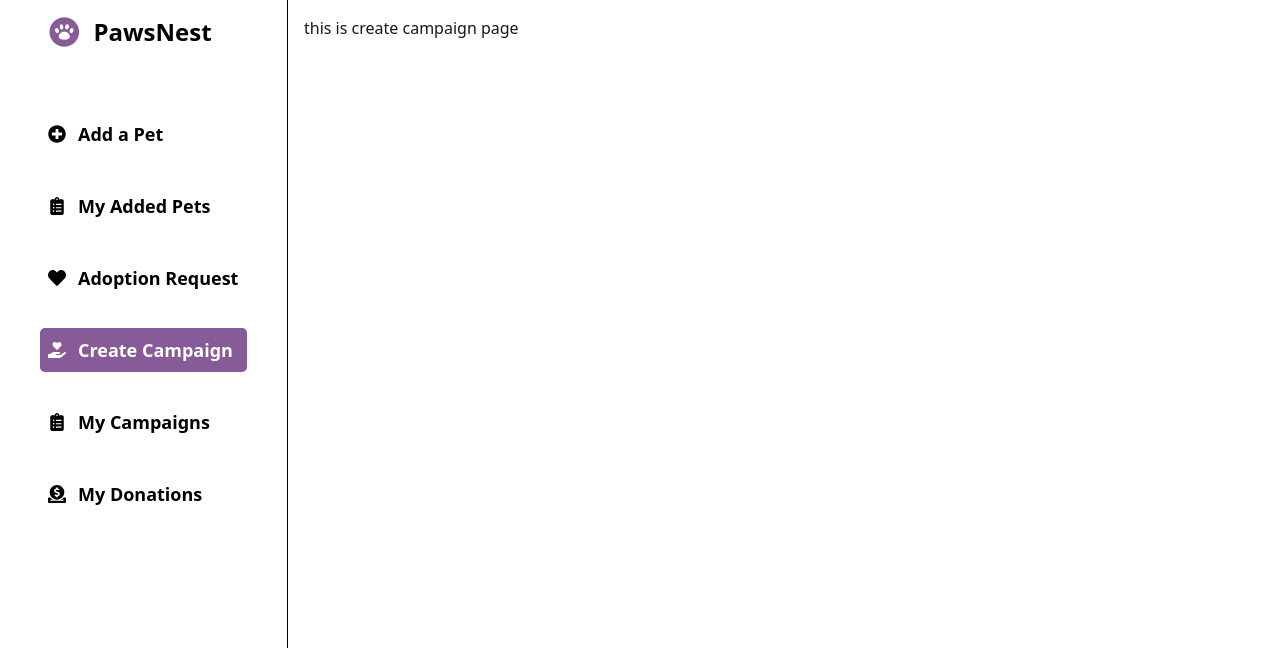
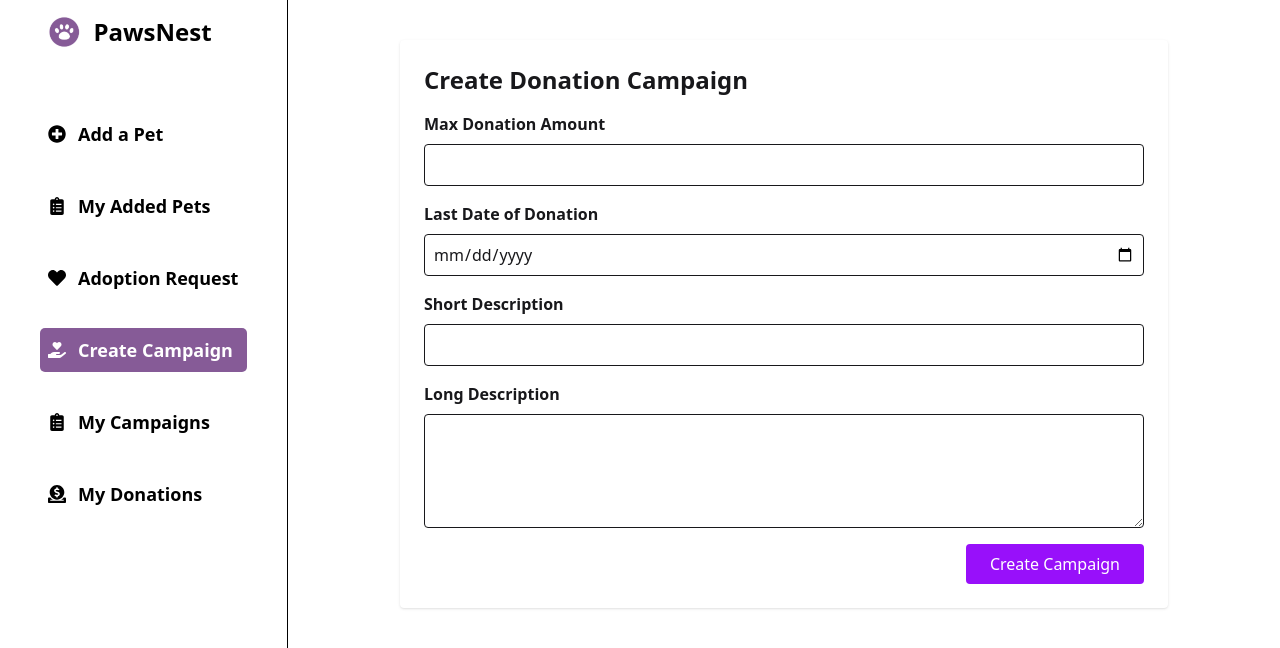
Before and after one commit to Pullock4981/paw_nest_client, a React (Vite) app: page /userDashboard/createCampaign in a window 1280 px wide. Shown: the top 648 px of the page. Built offline with nearby package versions, Linux system fonts and the light colour scheme; no server answers.

Commit message:
add create donation page

```diff
--- a/src/components/UserComponents/CreateCampaign.jsx
+++ b/src/components/UserComponents/CreateCampaign.jsx
@@ -1,11 +1,97 @@
-import React from 'react';
+import React, { useState } from 'react';
+import axios from 'axios';
+import Swal from 'sweetalert2';
 
 const CreateCampaign = () => {
+    const [formData, setFormData] = useState({
+        maxDonation: '',
+        lastDate: '',
+        shortDescription: '',
+        longDescription: ''
+    });
+
+    const handleChange = (e) => {
+        const { name, value } = e.target;
+        setFormData(prev => ({ ...prev, [name]: value }));
+    };
+
+    const handleSubmit = async (e) => {
+        e.preventDefault();
+
+        try {
+            const res = await axios.post('http://localhost:5000/campaigns', formData);
+            if (res.status === 201) {
+                Swal.fire('Success', 'Donation campaign created!', 'success');
+                setFormData({
+                    maxDonation: '',
+                    lastDate: '',
+                    shortDescription: '',
+                    longDescription: ''
+                });
+            }
+        } catch (err) {
+            console.error(err);
+            Swal.fire('Error', 'Something went wrong', 'error');
+        }
+    };
+
     return (
-        <div>
-            <h1>
-                this is create campaign page
-            </h1>
+        <div className="max-w-3xl mx-auto p-6 bg-white shadow rounded mt-6">
+            <h2 className="text-2xl font-bold mb-4">Create Donation Campaign</h2>
+            <form onSubmit={handleSubmit} className="space-y-4">
+                <div>
+                    <label className="block font-semibold">Max Donation Amount</label>
+                    <input
+                        type="number"
+                        name="maxDonation"
+                        value={formData.maxDonation}
+                        onChange={handleChange}
+                        className="mt-2 block w-full border p-2 rounded"
+                        required
+                    />
+                </div>
+                <div>
+                    <label className="block font-semibold">Last Date of Donation</label>
+                    <input
+                        type="date"
+                        name="lastDate"
+                        value={formData.lastDate}
+                        onChange={handleChange}
+                        className="mt-2 block w-full border p-2 rounded"
+                        required
+                    />
+                </div>
+                <div>
+                    <label className="block font-semibold">Short Description</label>
+                    <input
+                        type="text"
+                        name="shortDescription"
+                        value={formData.shortDescription}
+                        onChange={handleChange}
+                        className="mt-2 block w-full border p-2 rounded"
+                        required
+                    />
+                </div>
+                <div>
+                    <label className="block font-semibold">Long Description</label>
+                    <textarea
+                        name="longDescription"
+                        rows="4"
+                        value={formData.longDescription}
+                        onChange={handleChange}
+                        className="mt-2 block w-full border p-2 rounded"
+                        required
+                    />
+                </div>
+                <div className="text-right">
+                    <button
+                        type="submit"
+                        className="bg-purple-600 hover:bg-purple-700 text-white px-6 py-2 rounded"
+                    >
+                        Create Campaign
+                    </button>
+                </div>
+            </form>
         </div>
     );
 };
--- a/src/components/UserComponents/MyAddedPet.jsx
+++ b/src/components/UserComponents/MyAddedPet.jsx
@@ -93,21 +93,21 @@ const MyAddedPet = () => {
                 <div className="flex gap-2">
                     <Link to={`/userDashboard/updatePet/${row.original._id}`}>
                         <button
-                            className="bg-blue-500 text-white px-3 py-1 rounded text-sm"
+                            className="bg-blue-500 text-white px-3 py-1 cursor-pointer rounded text-sm"
                         >
                             Update
                         </button>
                     </Link>
                     <button
                         onClick={() => handleDelete(row.original._id)}
-                        className="bg-red-500 text-white px-3 py-1 rounded text-sm"
+                        className="bg-red-500 text-white px-3 py-1 cursor-pointer rounded text-sm"
                     >
                         Delete
                     </button>
                     {!row.original.adopted && (
                         <button
                             onClick={() => handleAdopt(row.original._id)}
-                            className="bg-green-500 text-white px-3 py-1 rounded text-sm"
+                            className="bg-green-500 text-white px-3 py-1 cursor-pointer rounded text-sm"
                         >
                             Adopted
                         </button>
```
